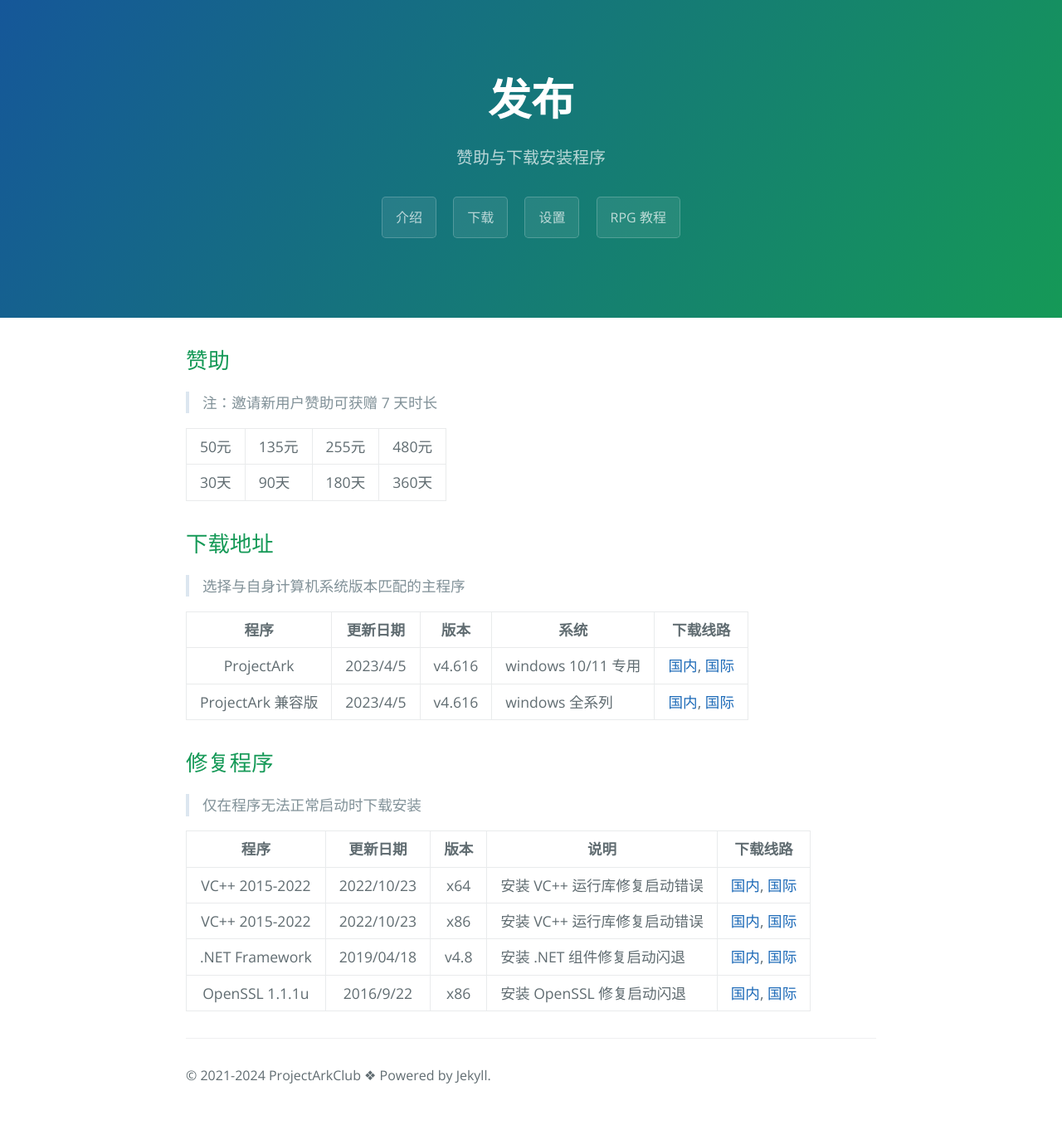
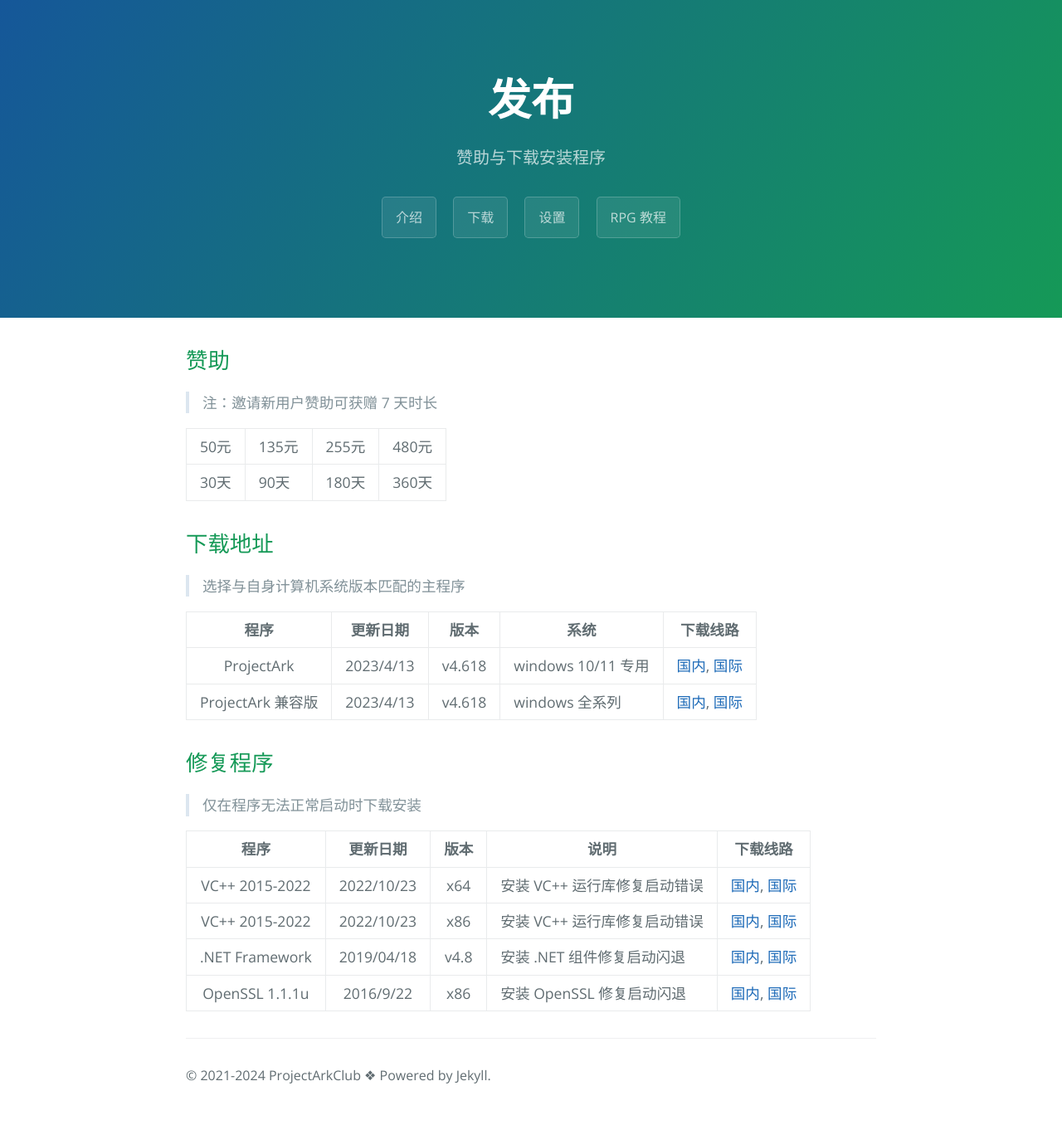
Before and after one commit to ProjectArkClub/ProjectArkClub.github.io, a Jekyll site: the page built from release.md, in a window 1280 px wide. Shown: the whole page at 83% size. Built offline with Jekyll 4.4.1, drawn with Linux system fonts in a browser that asks for light colours.

Commit message:
new version

```diff
--- a/_config.yml
+++ b/_config.yml
@@ -39,8 +39,8 @@
 bucket_url: https://download-projectark-1258640941.cos.ap-shanghai.myqcloud.com
 google_analytics: G-Q0B9W70VGJ
 projectArk: False
-projectArk_version: v4.616
-projectArk_version_update: 2023/4/5
+projectArk_version: v4.618
+projectArk_version_update: 2023/4/13
 projectArk_update_version: v3.7.9.0
 
 # Build settings
```
